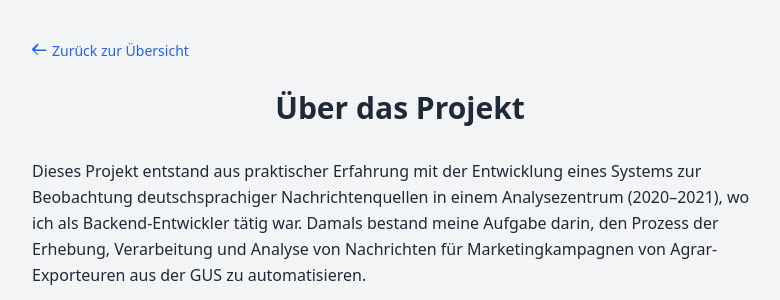
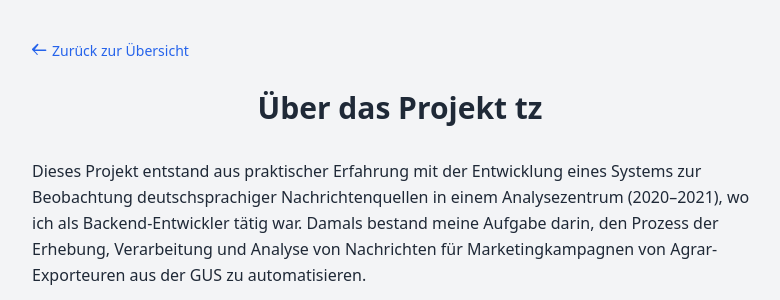
Before and after one commit to alexandr-gessel/wortfeld, a FastAPI app: page /projekt_wortfeld.html in a window 1280 px wide. Shown: the top 300 px of the page, without its empty margins (240-1020 px from the left). Run offline with FastAPI, Linux system fonts and the light colour scheme.

Commit message:
Update projekt_wortfeld.html

```diff
--- a/app/templates/projekt_wortfeld.html
+++ b/app/templates/projekt_wortfeld.html
@@ -18,7 +18,7 @@
       </a>
     </div>
 
-    <h1 class="text-3xl font-bold mb-8 text-center">Über das Projekt</h1>
+    <h1 class="text-3xl font-bold mb-8 text-center">Über das Projekt tz</h1>
 
     <section class="space-y-6">
       <p>
```
